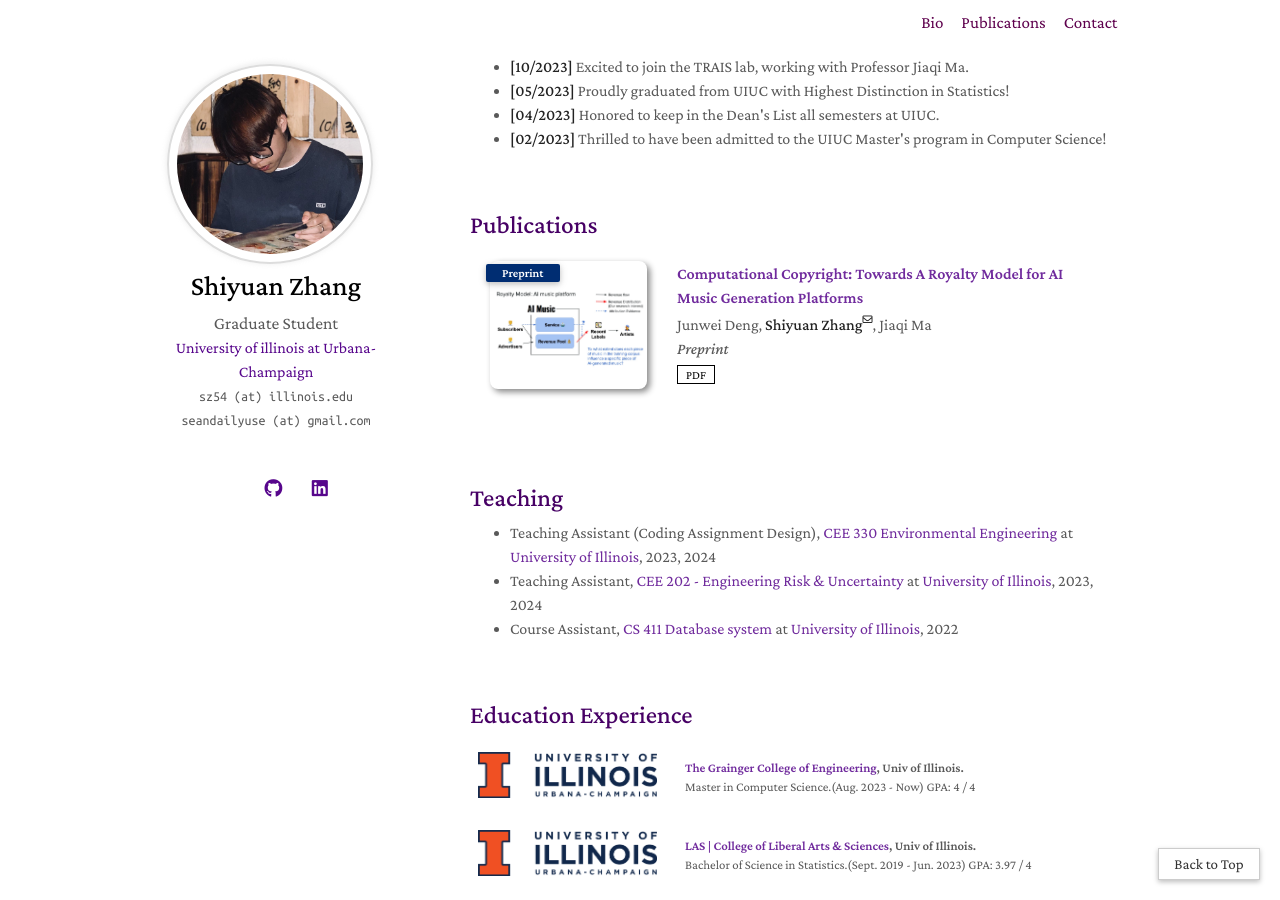
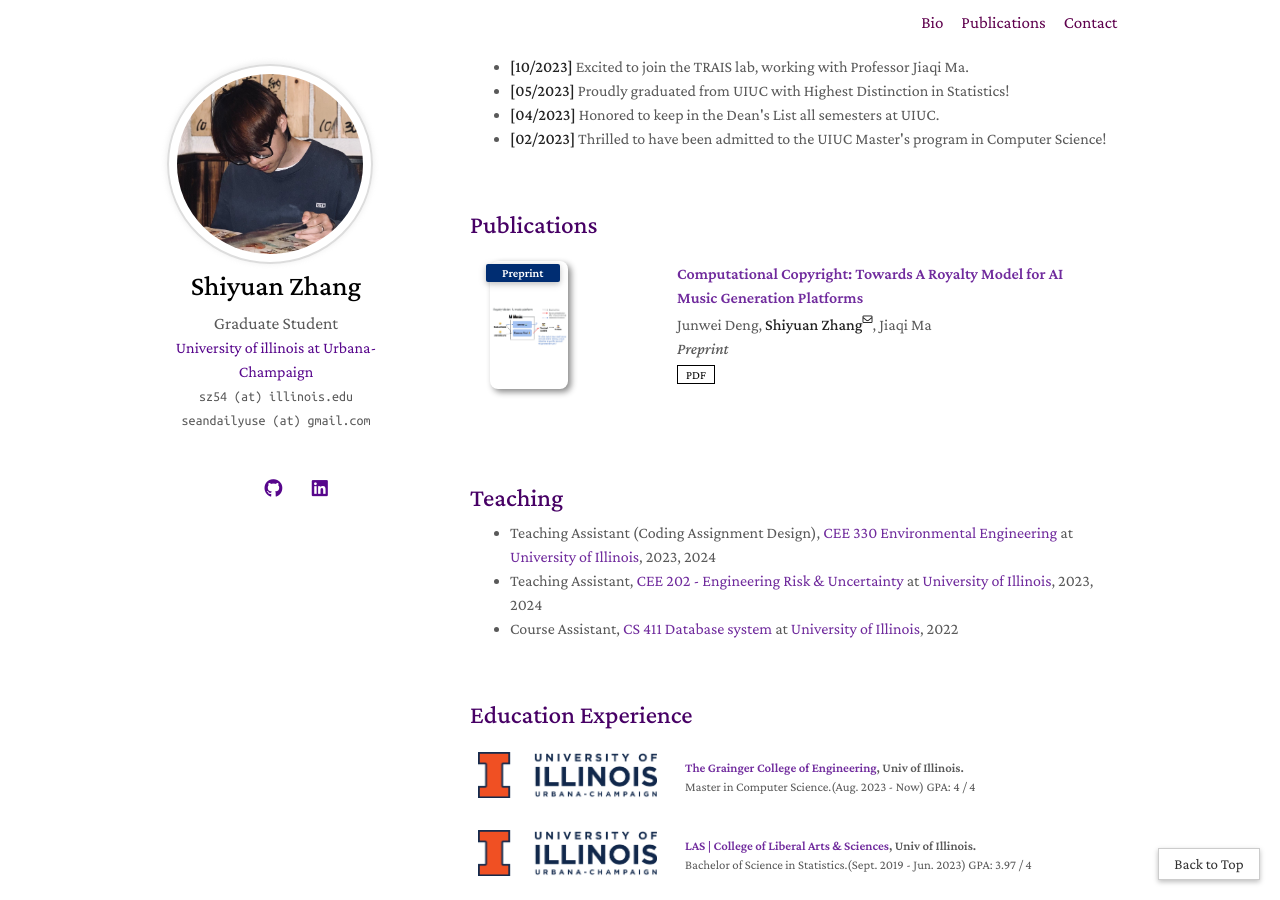
Before and after one commit to SeanZh30/Seanzh30.github.io, a Jekyll site: the page built from index.md, in a window 1280 px wide and 900 px high, scrolled down 656 px. Built offline with Jekyll 4.4.1, drawn with Linux system fonts in a browser that asks for light colours; a style sheet for code colours, icons or effects is not loaded.

```diff
--- a/_includes/publications.md
+++ b/_includes/publications.md
@@ -11,7 +11,7 @@
 <li>
 <div class="pub-row">
   <div class="col-sm-3 abbr" style="position: relative;padding-right: 15px;padding-left: 15px;">
-    <img src="{{ link.image }}" class="teaser img-fluid z-depth-1" style="width: 100%; height: 100%; object-fit: contain;">
+    <img src="{{ link.image }}" class="teaser img-fluid z-depth-1" style="width: 50%; height: 100%; object-fit: contain;">
             <abbr class="badge">{{ link.conference_short }}</abbr>
   </div>
   <div class="col-sm-9" style="position: relative;padding-right: 15px;padding-left: 20px;">
```
